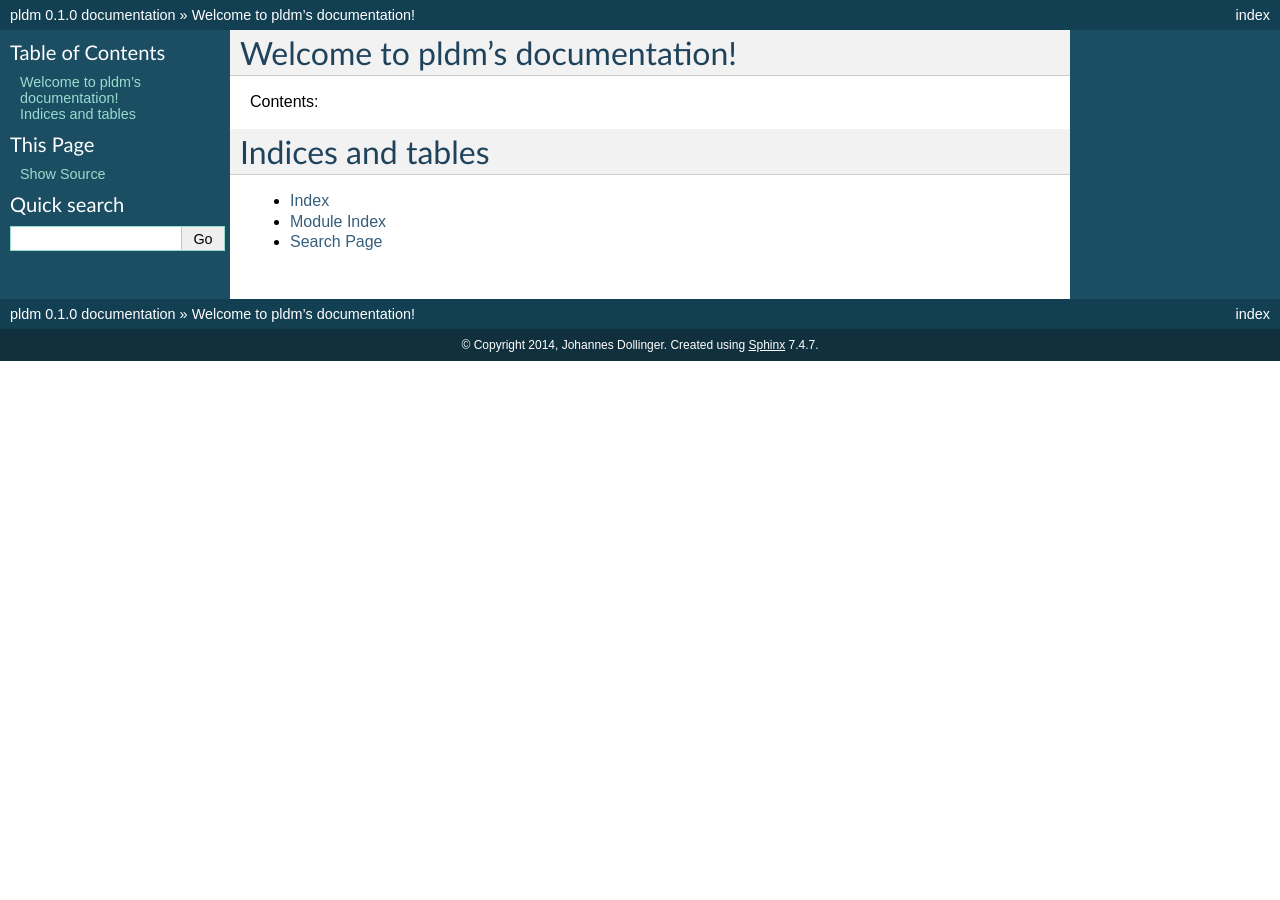
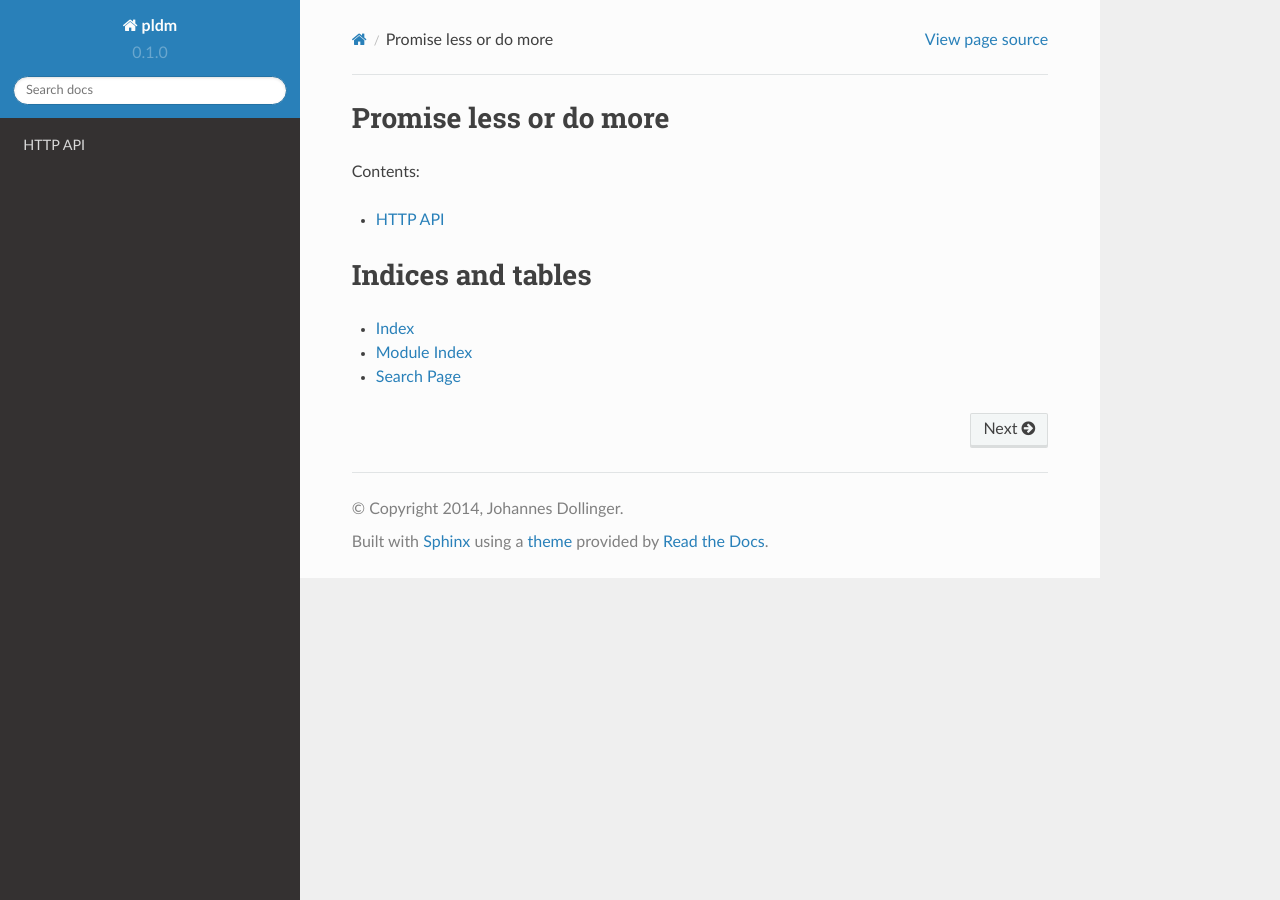
Before and after one commit to emulbreh/bikeshed, a Sphinx documentation site: the page built from docs/index.rst, in a window 1280 px wide. Built offline with Sphinx 7.4.7 and the Read the Docs theme 2.0.0, drawn with Linux system fonts in a browser that asks for light colours.

Commit message:
Added API documentation stub

```diff
--- a/docs/conf.py
+++ b/docs/conf.py
@@ -96,9 +96,11 @@
 
 # -- Options for HTML output ----------------------------------------------
 
-# The theme to use for HTML and HTML Help pages.  See the documentation for
-# a list of builtin themes.
-html_theme = 'default'
+import sphinx_rtd_theme
+
+html_theme = "sphinx_rtd_theme"
+html_theme_path = [sphinx_rtd_theme.get_html_theme_path()]
+
 
 # Theme options are theme-specific and customize the look and feel of a theme
 # further.  For a list of options available for each theme, see the
--- a/docs/index.rst
+++ b/docs/index.rst
@@ -1,16 +1,12 @@
-.. pldm documentation master file, created by
-   sphinx-quickstart on Thu Apr 17 08:30:50 2014.
-   You can adapt this file completely to your liking, but it should at least
-   contain the root `toctree` directive.
-
-Welcome to pldm's documentation!
-================================
+Promise less or do more
+=======================
 
 Contents:
 
 .. toctree::
    :maxdepth: 2
 
+   http_api
 
 
 Indices and tables
```
Also changed, not shown: docs/http_api.rst (added, +61 -0 lines).
